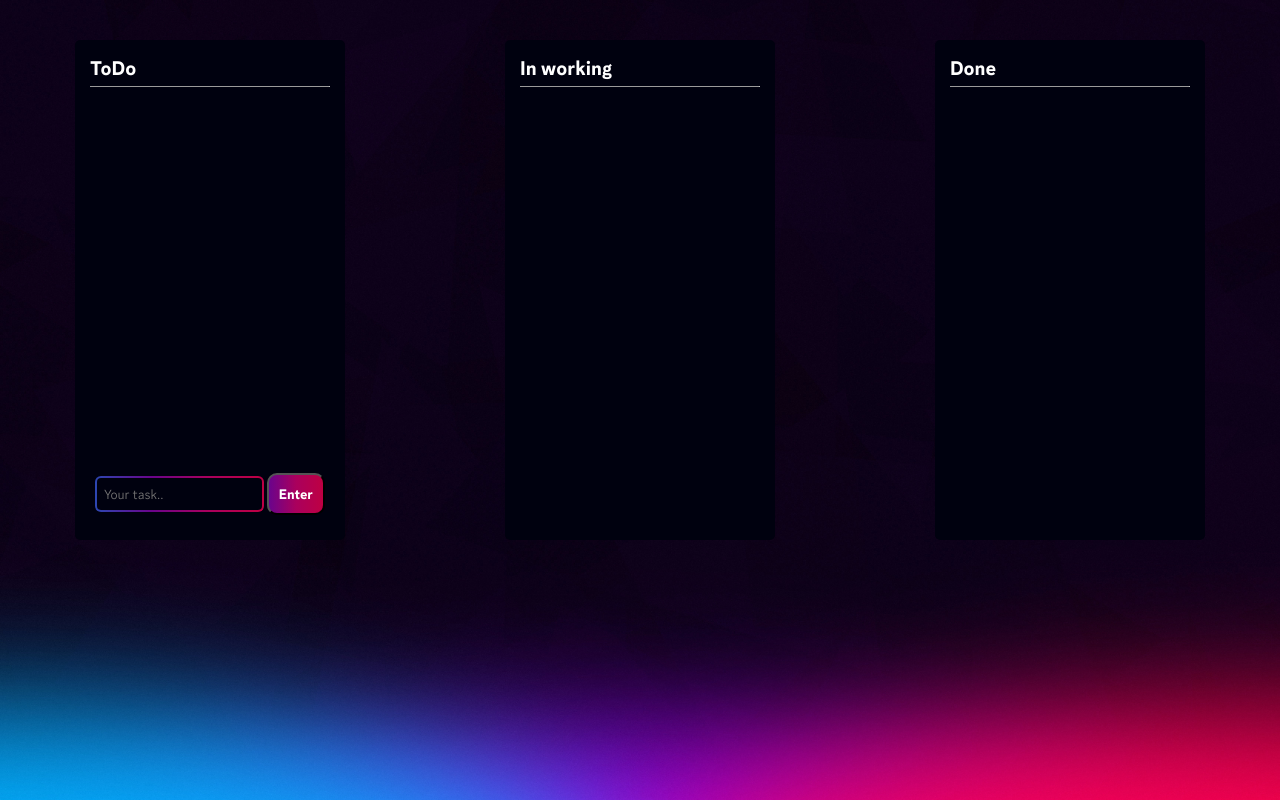
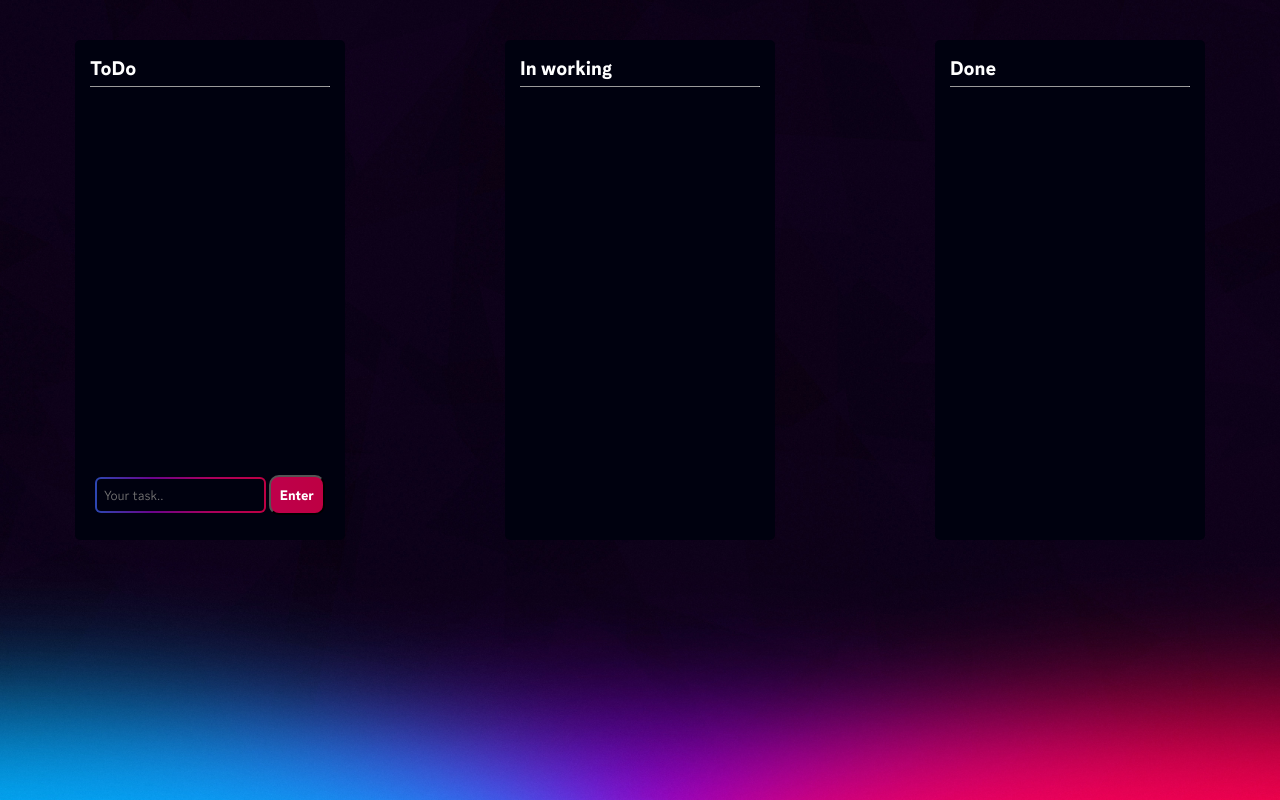
Before and after one commit to ItsJustAiko/ToDo-WebApp, a plain HTML site: page views/index.html in a window 1280 px wide. Drawn offline with Linux system fonts and the light colour scheme; files that its build step writes are made by us from their sources; files whose address does not match are found by name.

Commit message:
Edit input bar

```diff
--- a/style/style.css
+++ b/style/style.css
@@ -89,8 +89,9 @@ body, html {
     cursor: pointer;
     font-family: GGSans-Bold;
     font-size: 14px;
-    padding: 10px;
+    font-weight: 10%;
+    padding: 9px;
     border-radius: 10px;
-    background-image: linear-gradient(to right, rgba(106, 4, 140), rgba(170, 0, 93), rgba(190, 0, 67));
+    background-image: linear-gradient(to right, rgba(190, 0, 75), rgba(190, 0, 67));
     color: white;
 }
```
